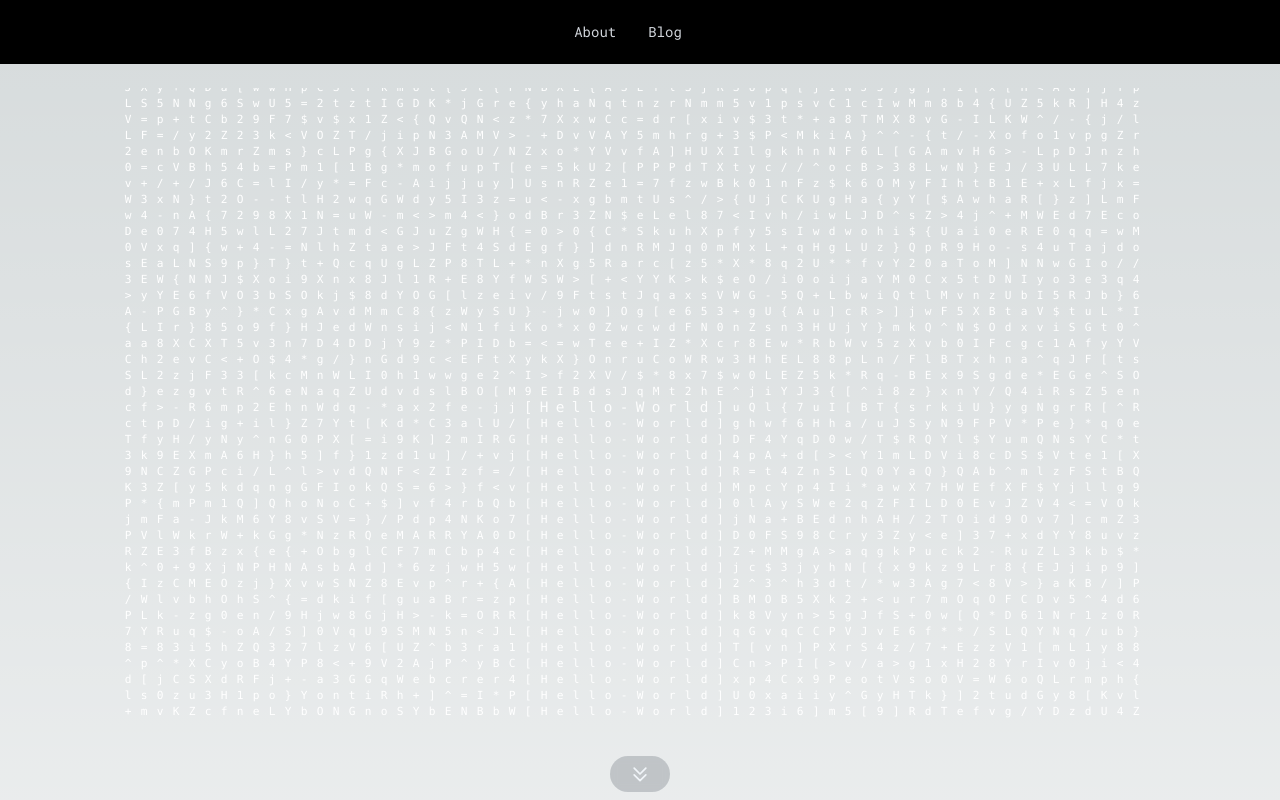
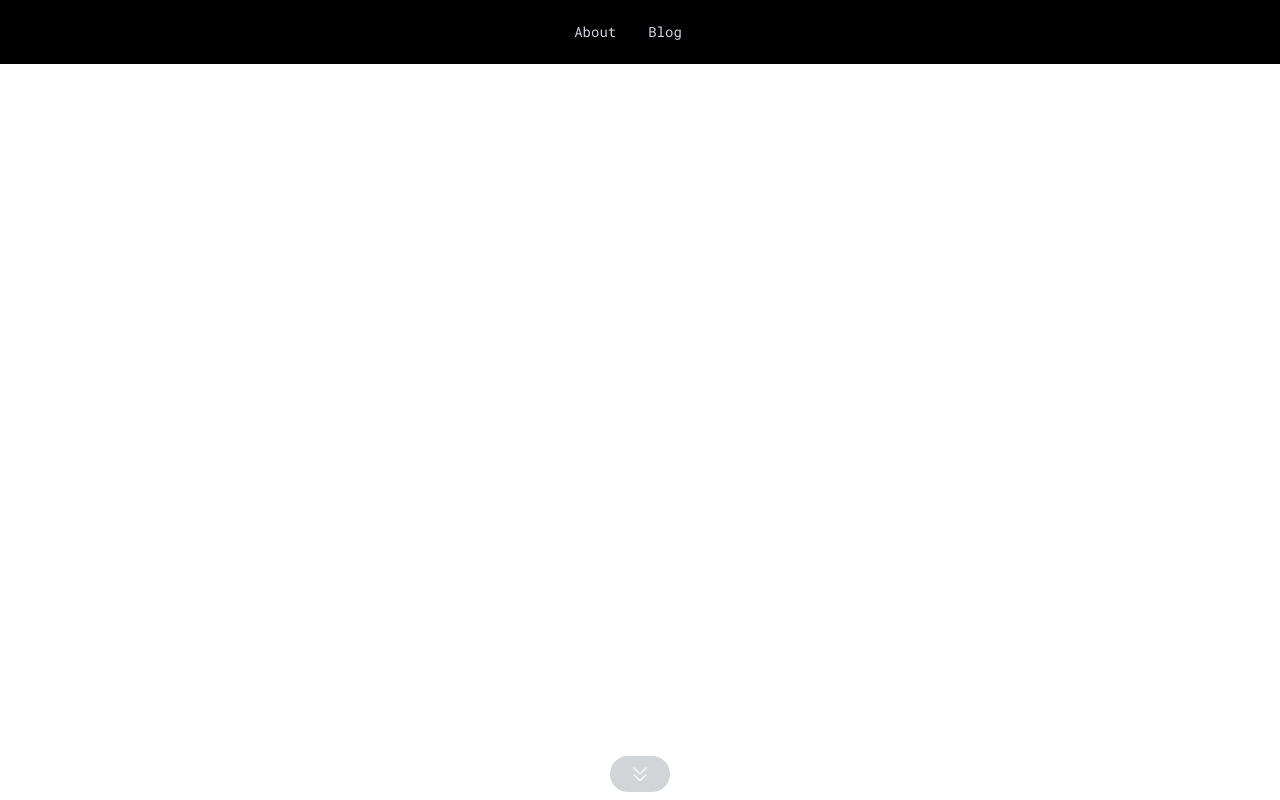
Before and after one commit to LVivona/lvivona.github.io, a Next.js app: page / in a window 1280 px wide. Shown: the top 800 px of the page. Built offline with nearby package versions, Linux system fonts and the light colour scheme.

Commit message:
Update global styles and Tailwind CSS configuration

```diff
--- a/src/app/globals.css
+++ b/src/app/globals.css
@@ -1,33 +1,5 @@
+/* src/styles/globals.css */
+
 @tailwind base;
 @tailwind components;
 @tailwind utilities;
-
-:root {
-  --foreground-rgb: 0, 0, 0;
-  --background-start-rgb: 214, 219, 220;
-  --background-end-rgb: 255, 255, 255;
-}
-
-@media (prefers-color-scheme: dark) {
-  :root {
-    --foreground-rgb: 255, 255, 255;
-    --background-start-rgb: 0, 0, 0;
-    --background-end-rgb: 0, 0, 0;
-  }
-}
-
-body {
-  color: rgb(var(--foreground-rgb));
-  background: linear-gradient(
-      to bottom,
-      transparent,
-      rgb(var(--background-end-rgb))
-    )
-    rgb(var(--background-start-rgb));
-}
-
-@layer utilities {
-  .text-balance {
-    text-wrap: balance;
-  }
-}
--- a/tailwind.config.ts
+++ b/tailwind.config.ts
@@ -2,7 +2,9 @@
 const {
   default: flattenColorPalette,
 } = require("tailwindcss/lib/util/flattenColorPalette");
+
 const config: Config = {
+  darkMode: 'selector',
   content: [
     "./src/pages/**/*.{js,ts,jsx,tsx,mdx}",
     "./src/components/**/*.{js,ts,jsx,tsx,mdx}",
@@ -17,9 +19,9 @@
       },
       keyframes: {
         pad: {
-          '0%': { padding: '0' },
-          '50%': { padding: '0' },
-          '100%': { padding: '5rem' }, // Adjust to your desired padding value
+          '0%': { padding: '0', boxShadow: 'none' },
+          '50%': { padding: '0', boxShadow: 'none' },
+          '100%': { padding: '5rem', boxShadow: '0 6px 6px rgba(0, 0, 0, 0.1)' },
         },
         translateUp: {
           '0%': { transform: 'translateY(20%)', opacity : "0%" },
@@ -28,40 +30,24 @@
       },
       animation: {
         translateUp: 'translateUp 1.5s ease-out',
-        pad: 'pad 1.5s ease-in-out forwards', // 1s animation duration, forwards to keep the final state
+        pad: 'pad 1.5s ease-in-out forwards',
       },
     },
   },
-  plugins: [addVariablesForColors,
-    function ({ addUtilities } : { addUtilities : any }) {
+  plugins: [
+    function ({ addUtilities }: { addUtilities: any }) {
       addUtilities({
         '.no-scrollbar': {
-          /* Hide scrollbar for Chrome, Safari, and Opera */
           '-webkit-overflow-scrolling': 'touch',
-          '-webkit-scrollbar': {
-            display: 'none',
-          },
-          /* Hide scrollbar for IE, Edge, and Firefox */
-          '-ms-overflow-style': 'none', /* IE and Edge */
-          'scrollbar-width': 'none', /* Firefox */
+          '-webkit-scrollbar': { display: 'none' },
+          '-ms-overflow-style': 'none',
+          'scrollbar-width': 'none',
         },
-        '.no-scrollbar::-webkit-scrollbar': {
-          display: 'none',
-        },
-      })
+        '.no-scrollbar::-webkit-scrollbar': { display: 'none' },
+      });
     },
   ],
 };
 
-function addVariablesForColors({ addBase, theme }: any) {
-  let allColors = flattenColorPalette(theme("colors"));
-  let newVars = Object.fromEntries(
-    Object.entries(allColors).map(([key, val]) => [`--${key}`, val]),
-  );
-
-  addBase({
-    ":root": newVars,
-  });
-}
 
 export default config;
```
